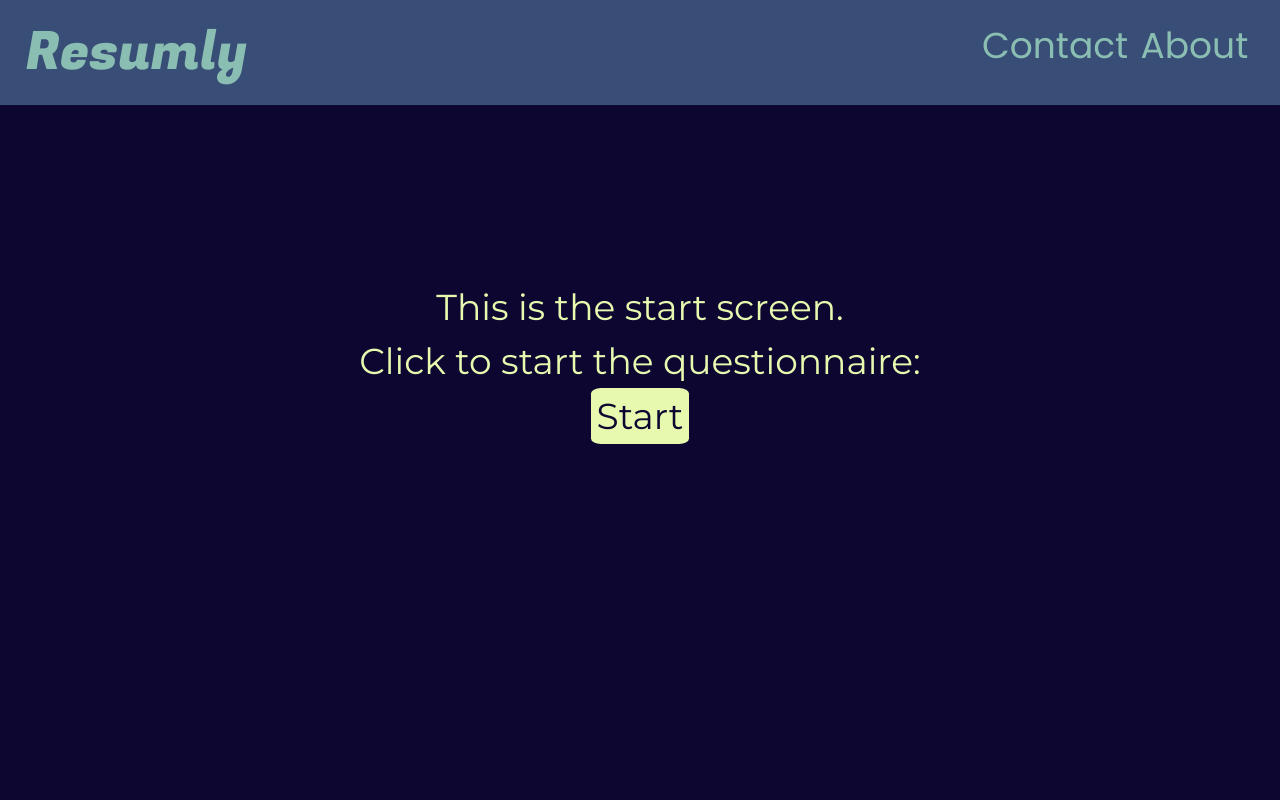
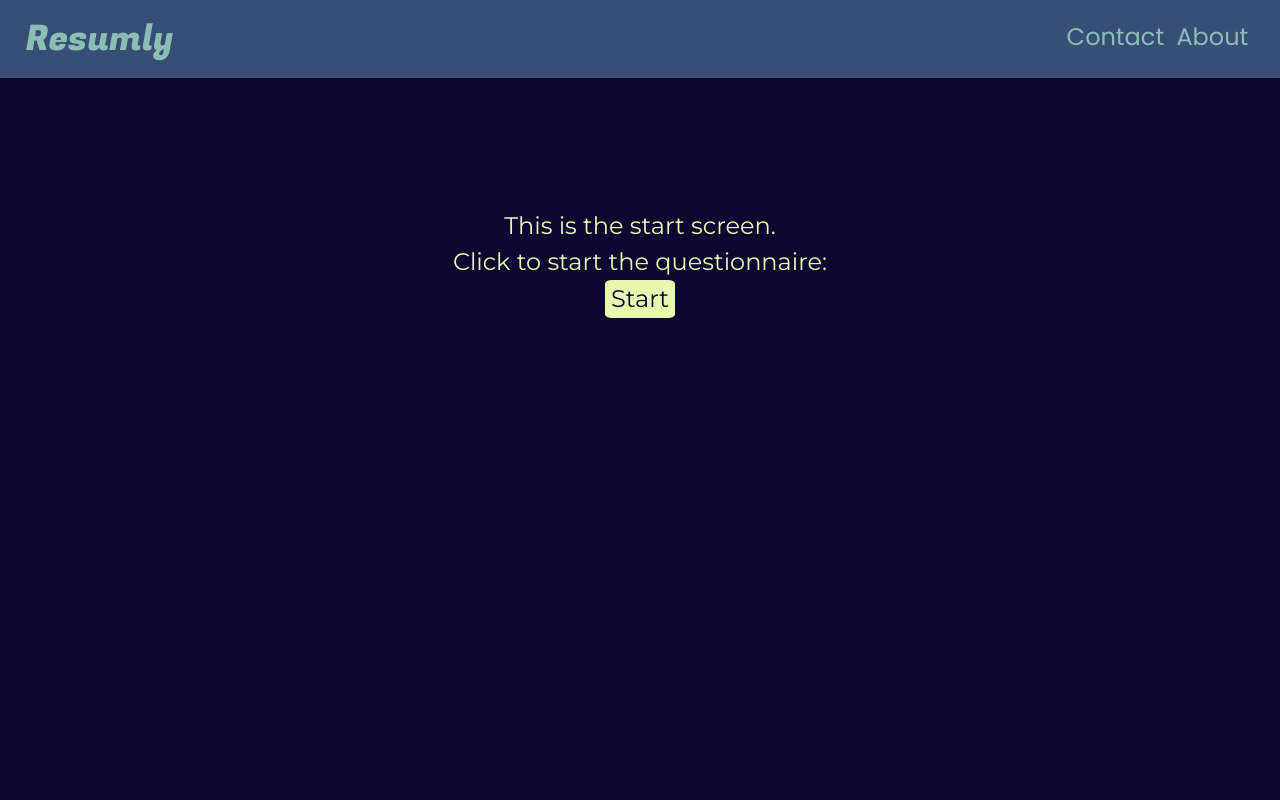
Before and after one commit to dillonvh/resumely, a React (Create React App) app in the folder client/: page / in a window 1280 px wide. Shown: the top 800 px of the page. Built offline with nearby package versions, Linux system fonts and the light colour scheme.

Commit message:
Changed em to rem units for consistent sizing of elements

```diff
--- a/client/src/App.js
+++ b/client/src/App.js
@@ -12,7 +12,7 @@ const panelStyle = {
 
 const backgroundStyling = {
   fontFamily: 'Montserrat',
-  fontSize: '1.5em',
+  fontSize: '1.5rem',
   color: '#E6F9AF',
   backgroundColor: '#0D0630',
 }
--- a/client/src/components/about-info.js
+++ b/client/src/components/about-info.js
@@ -4,7 +4,7 @@ import { Modal, Button } from 'react-bootstrap';
 const titleStyle = {
   color: '#8BBEB2',
   fontFamily : 'Poppins',
-  fontSize: '1.9em',
+  fontSize: '1.5rem',
 };
 
 class AboutInfo extends Component {
--- a/client/src/components/builder/builder.js
+++ b/client/src/components/builder/builder.js
@@ -60,7 +60,7 @@ class Builder extends Component {
 
   render() {
     return (
-      <div id="Builder" style={{ paddingTop: '5%', fontSize: '1.5em'}}>
+      <div id="Builder" style={{ paddingTop: '5%', fontSize: '1.5rem'}}>
         <br />
         <br />
         <br />
--- a/client/src/components/builder/get-questions.js
+++ b/client/src/components/builder/get-questions.js
@@ -1,7 +1,7 @@
 import React from "react";
 
 const itemStyle = {
-  fontSize: '1em',
+  fontSize: '1.5rem',
   padding: '30%',
 };
 
--- a/client/src/components/builder/job-posting-input.js
+++ b/client/src/components/builder/job-posting-input.js
@@ -22,7 +22,7 @@ const buttonStyling = {
 class JobPostingInput extends Component {
   render() {
     return (
-      <div id="JobPostingInput" style={{ height:'50em' }}>
+      <div id="JobPostingInput" style={{ height:'40rem' }}>
         <label>
           URL of Job Posting:
           <input autoFocus type="text" style={inputStyle}/>
--- a/client/src/components/builder/questions-container.js
+++ b/client/src/components/builder/questions-container.js
@@ -3,7 +3,7 @@ import Question from './question.js';
 import getQuestions from './get-questions.js';
 
 const itemStyle = {
-  fontSize: '1.5em',
+  fontSize: '1.5rem',
   padding: '30%',
   outline: 'none'
 
--- a/client/src/components/builder/results-view.js
+++ b/client/src/components/builder/results-view.js
@@ -32,7 +32,7 @@ class ResultsView extends Component {
   }
   render() {
     return (
-      <div id="ResultsView" style={{ height: '40em' }}>
+      <div id="ResultsView" style={{ height: '40rem' }}>
         This is the results screen.
         <br />
         <button onClick={this.open} style={buttonStyling}>
--- a/client/src/components/builder/start-view.js
+++ b/client/src/components/builder/start-view.js
@@ -9,7 +9,7 @@ const buttonStyling = {
 }
 const StartView = ({ start }) => {
   return (
-    <div id="StartView" style={{paddingBottom: '51em'}}>
+    <div id="StartView" style={{paddingBottom: '40rem'}}>
       This is the start screen.
       <br />
       Click to start the questionnaire:
--- a/client/src/components/header.js
+++ b/client/src/components/header.js
@@ -12,7 +12,7 @@ const headerStyle = {
 const headerLinkStyle = {
   margin: '0.5%',
   fontFamily : 'Poppins',
-  fontSize: '1.5em',
+  fontSize: '1.5rem',
   cursor: 'pointer',
   float: 'right',
   background: '#384E77',
@@ -22,7 +22,7 @@ const titleStyle = {
   color: '#8BBEB2',
   fontFamily : 'Fugaz One',
   float: 'left',
-  fontSize: '2.2em',
+  fontSize: '2.2rem',
   background: '#384E77',
 };
 
--- a/client/src/components/resume/contact.js
+++ b/client/src/components/resume/contact.js
@@ -10,7 +10,7 @@ class Contact extends Component {
     let json = this.props.json;
     return (
       <div id="resume-contact" style={fontStyling}>
-        <h1 style={{marginBlockEnd: '0em'}}> {json.name} </h1>
+        <h1 style={{marginBlockEnd: '0%'}}> {json.name} </h1>
         {json.phone} |
         <a href={"mailto:"+json.mail}>
           {json.email}</a> |
--- a/client/src/components/resume/resume-window.js
+++ b/client/src/components/resume/resume-window.js
@@ -15,7 +15,7 @@ class ResumeContainer extends Component {
   }
   setStyle() {
     this.containerEl.style.fontFamily = "sans-serif";
-    this.containerEl.style.fontSize = "1.2em";
+    this.containerEl.style.fontSize = "1.2rem";
     this.containerEl.style.margin= "2% 10% 2% 10%";
   }
   render() {
```
